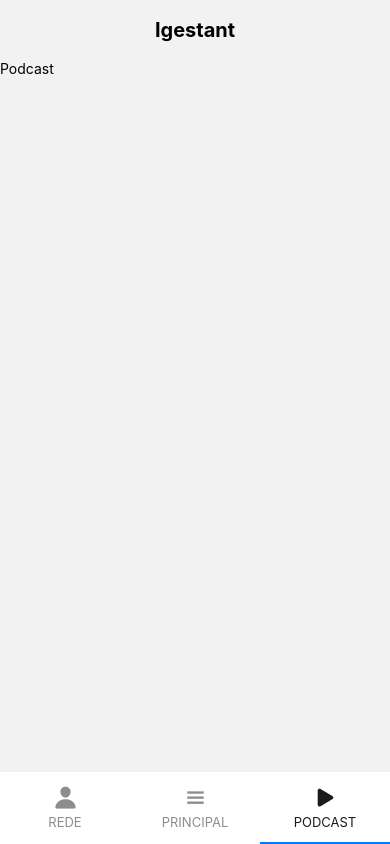
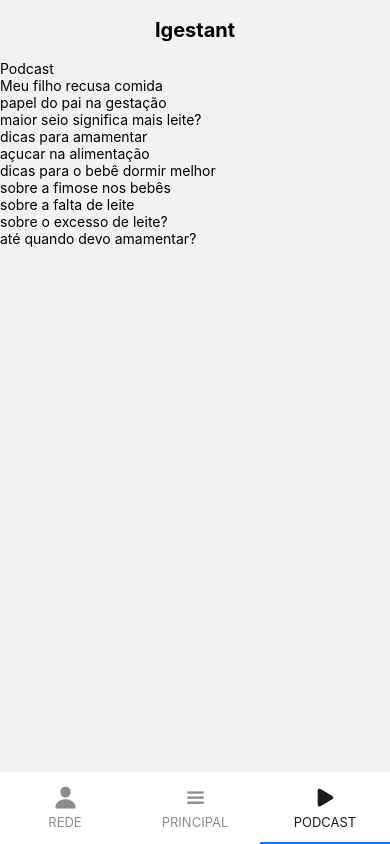
Before and after one commit to Luanbian/Igestant-App, a React Native app: screen /Podcast in a window 390 px wide. Built offline with nearby package versions, Linux system fonts and the light colour scheme.

Commit message:
feat: adicionada flatlist em podcast e lista de cards

```diff
--- /dev/null
+++ b/public/assets/card.pod.js
@@ -0,0 +1,74 @@
+const card = [
+    {
+      name: "Meu filho recusa comida",
+  //    image: require("./img/recusacomida.jpg"),
+      id: "1",
+      uri: 'https://ia800204.us.archive.org/11/items/hamlet_0911_librivox/hamlet_act1_shakespeare.mp3',
+      refe: 'Ref: Dra. tal',
+    },
+    {
+      name: "papel do pai na gestação",
+ //     image: require("./img/pai.jpg"),
+      id: "2",
+      uri: 'https://ia800204.us.archive.org/11/items/hamlet_0911_librivox/hamlet_act1_shakespeare.mp3',
+      refe: 'Ref: Dra. tal',
+    },
+    {
+      name: "maior seio significa mais leite?",
+  //    image: require("./img/leite.jpg"),
+      id: "3",
+      uri: 'https://ia800204.us.archive.org/11/items/hamlet_0911_librivox/hamlet_act1_shakespeare.mp3',
+      refe: 'Ref: Dra. tal',
+    },
+    {
+      name: "dicas para amamentar",
+   //   image: require("./img/ama.jpg"),
+      id: "4",
+      uri: 'https://ia800204.us.archive.org/11/items/hamlet_0911_librivox/hamlet_act1_shakespeare.mp3',
+      refe: 'Ref: Dra. tal',
+    },
+    {
+      name: "açucar na alimentação",
+   //   image: require("./img/assucar.jpg"),
+      id: "5",
+      uri: 'https://ia800204.us.archive.org/11/items/hamlet_0911_librivox/hamlet_act1_shakespeare.mp3',
+      refe: 'Ref: Dra. tal',
+    },
+    {
+      name: "dicas para o bebê dormir melhor",
+    //  image: require("./img/falta.jpg"),
+      id: "6",
+      uri: 'https://ia800204.us.archive.org/11/items/hamlet_0911_librivox/hamlet_act1_shakespeare.mp3',
+      refe: 'Ref: Dra. tal',
+    },
+    {
+      name: "sobre a fimose nos bebês",
+   //   image: require("./img/fimose.jpg"),
+      id: "7",
+      uri: 'https://ia800204.us.archive.org/11/items/hamlet_0911_librivox/hamlet_act1_shakespeare.mp3',
+      refe: 'Ref: Dra. tal',
+    },
+    {
+      name: "sobre a falta de leite",
+     // image: require("./img/ado.jpg"),
+      id: "8",
+      uri: 'https://ia800204.us.archive.org/11/items/hamlet_0911_librivox/hamlet_act1_shakespeare.mp3',
+      refe: 'Ref: Dra. tal',
+    },
+    {
+      name: "sobre o excesso de leite?",
+   //   image: require("./img/hiperlac.jpg"),
+      id: "9",
+      uri: 'https://ia800204.us.archive.org/11/items/hamlet_0911_librivox/hamlet_act1_shakespeare.mp3',
+      refe: 'Ref: Dra. tal',
+    },
+    {
+      name: "até quando devo amamentar?",
+     // image: require("./img/quando.jpg"),
+      id: "10",
+      uri: 'https://ia800204.us.archive.org/11/items/hamlet_0911_librivox/hamlet_act1_shakespeare.mp3',
+      refe: 'Ref: Dra. tal',
+    },
+  ];
+
+  export default card;
--- /dev/null
+++ b/src/components/podcast/podcast.card.js
@@ -0,0 +1,21 @@
+import React from 'react';
+import { View, FlatList, Text } from 'react-native';
+import card from '../../../public/assets/card.pod';
+
+const Item = ({name}) => (
+  <View>
+    <Text>{name}</Text>
+  </View>
+)
+
+export default function PodCard () {
+  return (
+    <View>
+      <FlatList
+        data={card}
+        renderItem={({item}) => <Item name={item.name} />}
+        keyExtractor={item => item.id}
+      />
+    </View>
+  )
+}
--- a/src/screens/podcast/podcast.index.js
+++ b/src/screens/podcast/podcast.index.js
@@ -1,9 +1,11 @@
 import { Text, View } from 'react-native';
+import PodCard from '../../components/podcast/podcast.card';
 
 export default function Podcast() {
   return (
     <View>
       <Text>Podcast</Text>
+      <PodCard/>
     </View>
   );
 }
```
